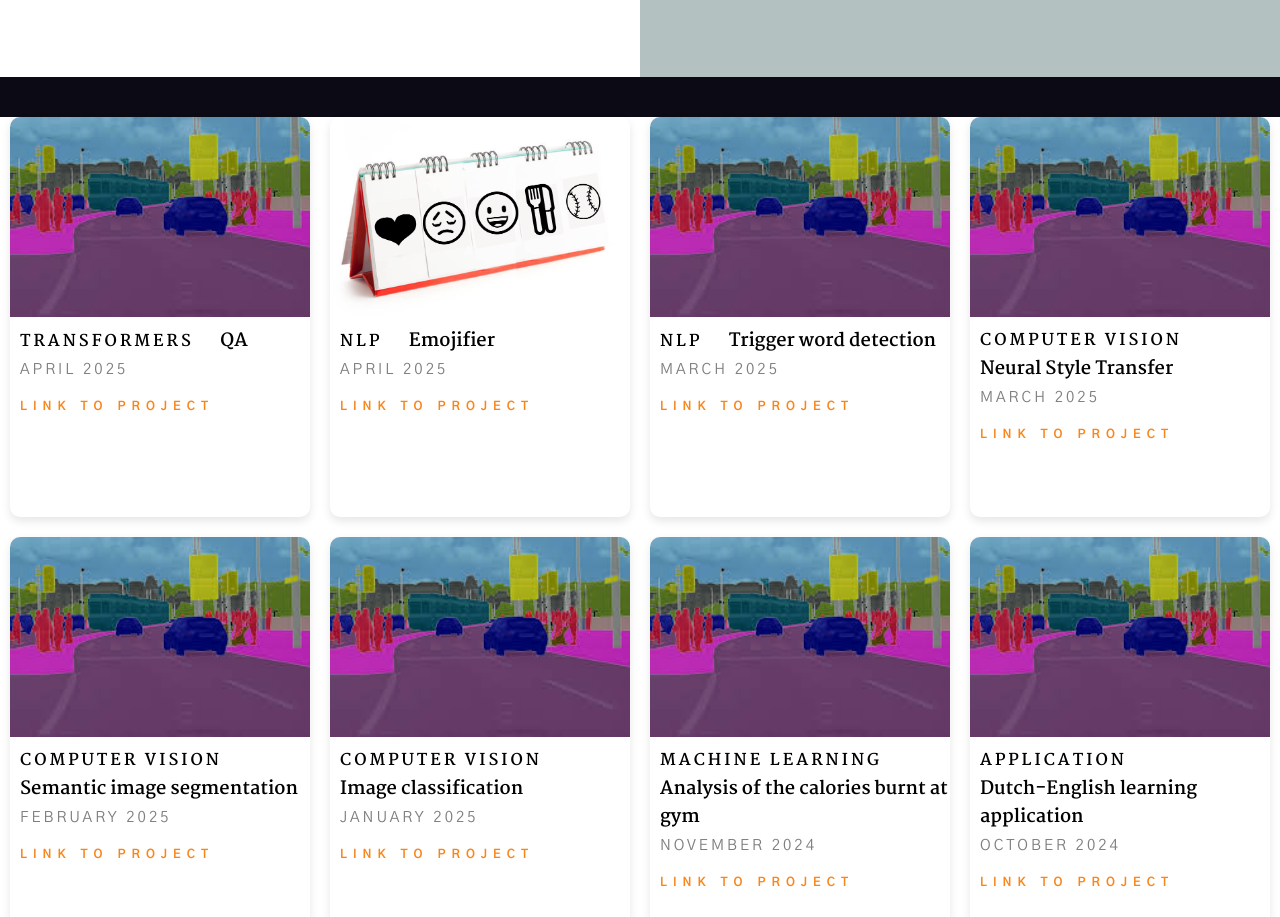
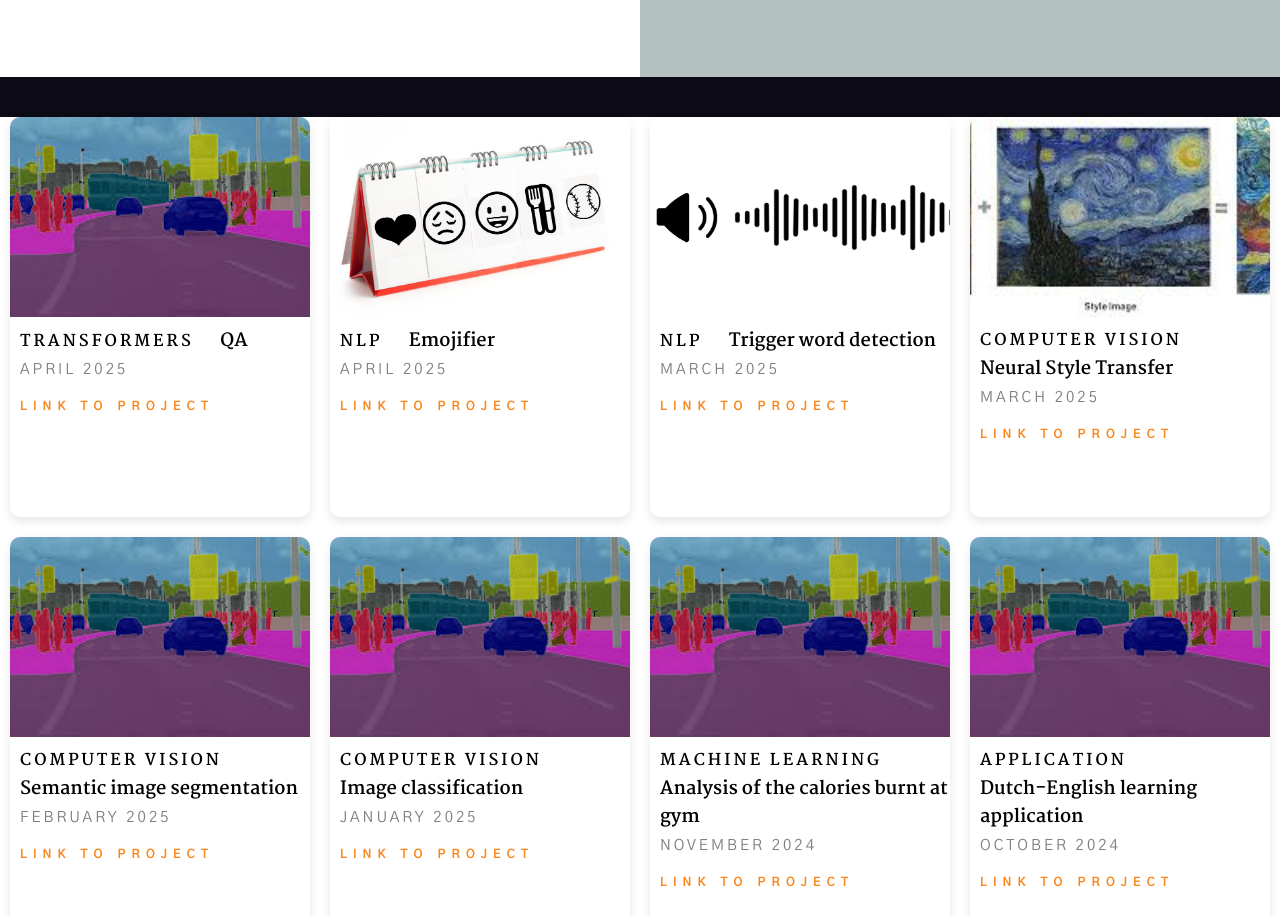
Before and after one commit to Noemie-Ribaillier/Noemie-Ribaillier.github.io, a plain HTML site: page index.html in a window 1280 px wide. Shown: the part 7577-8494 px from the top of the page. Drawn offline with nearby package versions, Linux system fonts and the light colour scheme.

Commit message:
add images

```diff
--- a/index.html
+++ b/index.html
@@ -1061,7 +1061,7 @@
                 <div class="card">
                     <!-- Front -->
                     <div class="card-side card-front">
-                        <img src="images/projects/segmentation.jpg" alt="Project Image">
+                        <img src="images/projects/audio.png" alt="Project Image">
                         <div class="position__header">
                             <h6>
                                 <span class="position__co" data-en="NLP" data-fr="NLP">NLP</span>
@@ -1095,7 +1095,7 @@
                 <div class="card">
                     <!-- Front -->
                     <div class="card-side card-front">
-                        <img src="images/projects/segmentation.jpg" alt="Project Image">
+                        <img src="images/projects/nst.jpg" alt="Project Image">
                         <div class="position__header">
                             <h6>
                                 <span class="position__co" data-en="Computer vision" data-fr="Vision par ordinateur">Vision par ordinateur</span>
```
Also changed, not shown: images/projects/nst.jpg (added).
